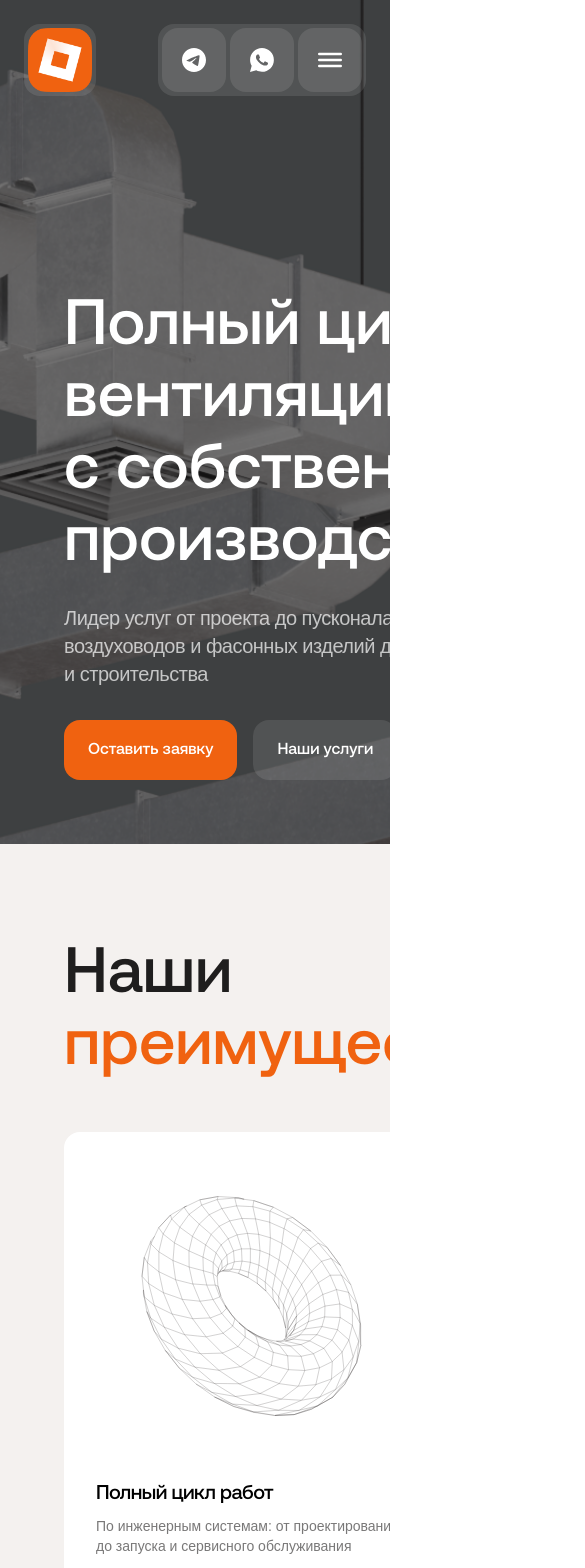
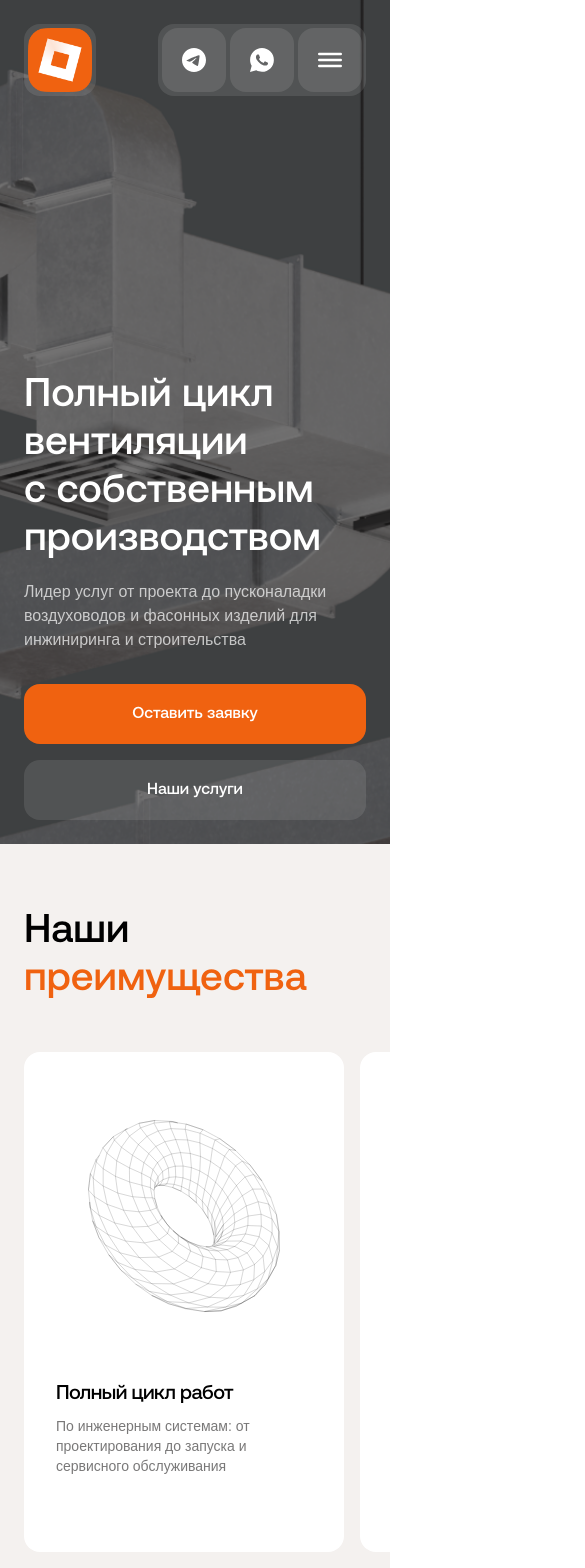
Before and after one commit to kinnaamf/art-klimat-vue, a Vue app: page / in a window 390 px wide. Shown: the top 1568 px of the page, 585 px wide, since content can reach past the window. Built offline with nearby package versions, Linux system fonts and the light colour scheme; a web font is replaced by a local one.

Commit message:
feat: add feature section mobile version

```diff
--- a/src/assets/styles/components.css
+++ b/src/assets/styles/components.css
@@ -273,30 +273,44 @@
   }
 
   .hero-content {
-    @apply absolute bottom-16 left-16 space-y-8;
+    @apply absolute p-6 bottom-0 space-y-8
+    md:bottom-16 md:left-16  md:p-0;
   }
 
   .hero-text {
-    @apply space-y-6;
+    @apply space-y-4
+    md:space-y-6;
   }
 
   .hero-actions {
-    @apply flex gap-4 items-center;
+    @apply flex flex-col gap-4 items-center w-full
+    md:flex-row;
+  }
+
+  .hero-actions button {
+    @apply w-full md:w-max
   }
 
   /* FEATURE SECTION STYLES */
 
   .features__container {
-    @apply max-w-[1440px] mx-auto px-16;
+    @apply max-w-[1440px] mx-auto px-6
+    md:px-16;
   }
 
   .features__list {
-    @apply flex gap-4 mt-12 cursor-grab overflow-x-auto scrollbar-none select-none active:cursor-grabbing pr-16;
-    padding-left: max(4rem, calc((100vw - 1440px) / 2 + 4rem));
+    @apply flex gap-4 mt-12 cursor-grab overflow-x-auto scrollbar-none select-none active:cursor-grabbing pr-16 pl-6
+  }
+
+  @media (min-width: 768px) {
+    .features__list {
+      padding-left: max(4rem, calc((100vw - 1440px) / 2 + 4rem));
+    }
   }
 
   .feature-card {
-    @apply w-[375px] h-[500px] bg-white rounded-2xl;
+    @apply w-[320px] h-[500px] bg-white rounded-2xl
+    md:w-[375px] md:h-[500px];
   }
 
   .feature-card__icon {
--- a/src/assets/styles/typography.css
+++ b/src/assets/styles/typography.css
@@ -2,7 +2,8 @@
 
 @layer components {
   .h1 {
-    @apply text-[4rem] font-medium leading-[72px] text-darkgray;
+    @apply text-[40px] font-medium leading-[48px]
+    md:text-[4rem] md:font-medium md:leading-[72px] md:text-darkgray;
   }
 
   .h2 {
@@ -22,7 +23,8 @@
   }
 
   .text-big {
-    @apply text-xl font-normal leading-7 -tracking-wide text-darkgray/60;
+    @apply text-darkgray/60 font-normal leading-6 text-base
+    md:text-xl md:font-normal md:leading-7 md:-tracking-wide md:text-darkgray/60;
   }
 
   .text-1 {
--- a/src/components/Section.vue
+++ b/src/components/Section.vue
@@ -11,11 +11,11 @@ const props = defineProps<{
 const spacingClass = computed(() => {
   return {
     hero: '',
-    md: 'py-24',
-    lg: 'py-[128px]',
-    alt: 'pt-24 pb-[8rem]',
-    product: 'pt-[8rem] pb-24',
-    contact: 'pt-20 pb-[8rem]',
+    md: 'py-16 md:py-24',
+    lg: ' md:py-[128px]',
+    alt: ' md:pt-24 md:pb-[8rem]',
+    product: 'pt-24 pb-16 md:pt-[8rem] md:pb-24',
+    contact: ' md:pt-20 md:pb-[8rem]',
   }[props.spacing || 'md']
 })
 </script>
--- a/src/components/sections/HeroSection.vue
+++ b/src/components/sections/HeroSection.vue
@@ -5,9 +5,9 @@
         <h1 class="h1 !text-white">
           Полный цикл вентиляции<br>с собственным производством
         </h1>
-        <span class="text-big !text-white/70">
-          Лидер услуг от проекта до пусконаладки воздуховодов и фасонных изделий для инжиниринга<br>и строительства
-        </span>
+        <h3 class="text-big !text-white/70 md:max-w-[960px]">
+          Лидер услуг от проекта до пусконаладки воздуховодов и фасонных изделий для инжиниринга и строительства
+        </h3>
       </div>
       <div class="hero-actions">
         <BaseButton variant="primary" size="lg" @click="scrollTo('contact')">Оставить заявку</BaseButton>
--- a/src/components/sections/feature/FeatureItem.vue
+++ b/src/components/sections/feature/FeatureItem.vue
@@ -9,12 +9,12 @@ defineProps<{
 <template>
   <div class="feature-card">
     <div class="feature-card__icon">
-      <component :is="feature.icon" class="h-[220px]"/>
+      <component :is="feature.icon" class="h-[200px] md:h-[220px]"/>
     </div>
     <div class="feature-card__content">
-      <span class="h6">
+      <h6 class="h6">
         {{ feature.title }}
-      </span>
+      </h6>
       <span class="text-2">
         {{ feature.description }}
       </span>
```
